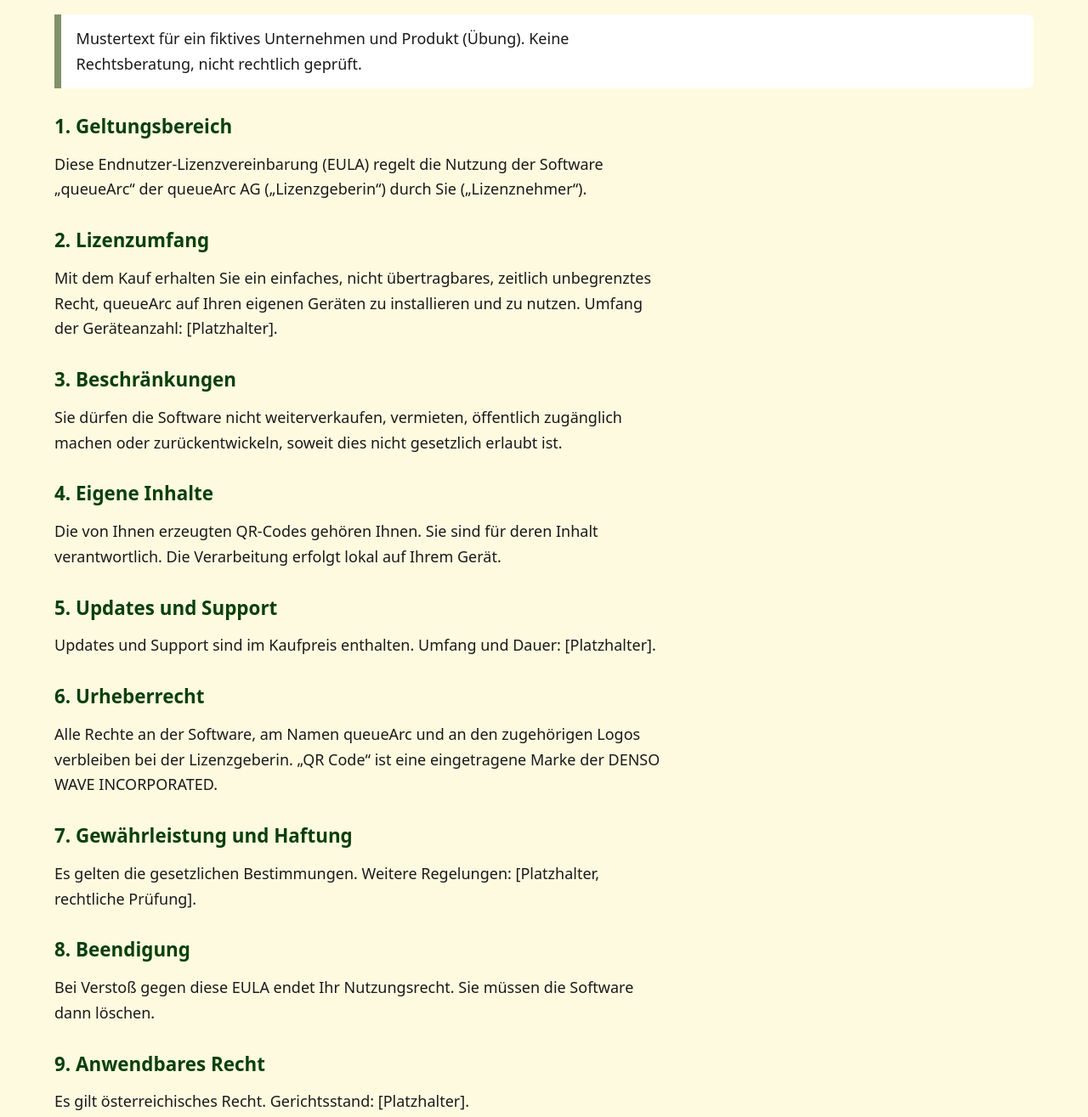
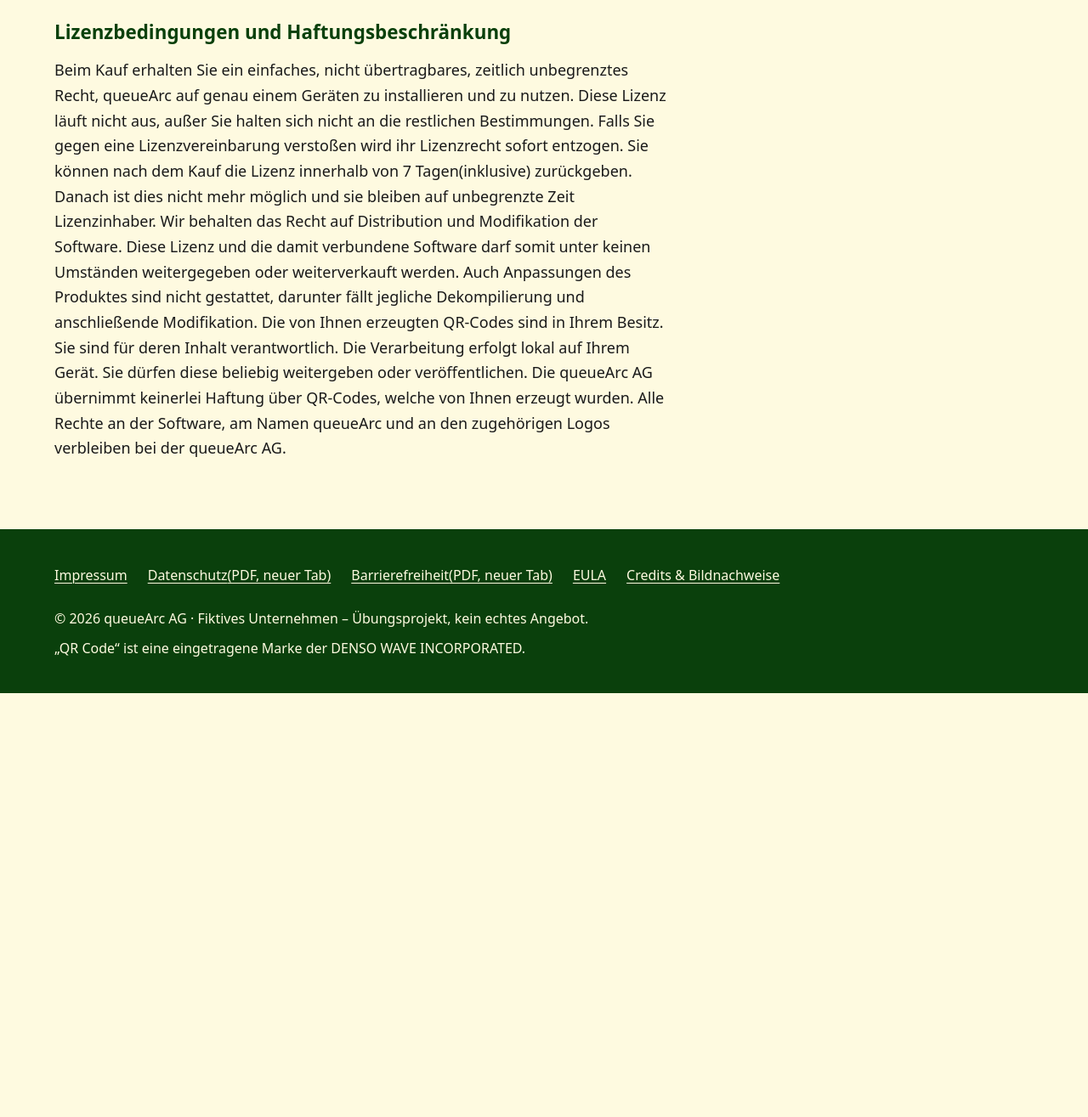
Before and after one commit to puntiii/DIRqueueArc, a plain HTML site: page eula.html in a window 1280 px wide. Shown: the part 182-1497 px from the top of the page at 85% size. After the commit the page ends 998 px from the top, so only its background shows below. Drawn offline with Linux system fonts and the light colour scheme.

Commit message:
fix: modified licsense text

```diff
--- a/eula.html
+++ b/eula.html
@@ -42,35 +42,12 @@
     <div class="container">
       <div class="legal">
       <h1><span class="de">Endnutzer-Lizenzvereinbarung (EULA)</span><span class="en">End-user license agreement (EULA)</span></h1>
-      <div class="notice"><p class="de">Mustertext für ein fiktives Unternehmen und Produkt (Übung). Keine Rechtsberatung, nicht rechtlich geprüft.</p>
-<p class="en">Sample text for a fictional company and product (practice). Not legal advice, not legally reviewed.</p></div>
-      <h2><span class="de">1. Geltungsbereich</span><span class="en">1. Scope</span></h2>
-      <p class="de">Diese Endnutzer-Lizenzvereinbarung (EULA) regelt die Nutzung der Software „queueArc“ der queueArc AG („Lizenzgeberin“) durch Sie („Lizenznehmer“).</p>
-<p class="en">This end-user license agreement (EULA) governs your (“Licensee”) use of the “queueArc” software of queueArc AG (“Licensor”).</p>
-      <h2><span class="de">2. Lizenzumfang</span><span class="en">2. Grant of license</span></h2>
-      <p class="de">Mit dem Kauf erhalten Sie ein einfaches, nicht übertragbares, zeitlich unbegrenztes Recht, queueArc auf Ihren eigenen Geräten zu installieren und zu nutzen. Umfang der Geräteanzahl: [Platzhalter].</p>
-<p class="en">By purchasing you receive a non-exclusive, non-transferable, perpetual right to install and use queueArc on your own devices. Number of devices: [placeholder].</p>
-      <h2><span class="de">3. Beschränkungen</span><span class="en">3. Restrictions</span></h2>
-      <p class="de">Sie dürfen die Software nicht weiterverkaufen, vermieten, öffentlich zugänglich machen oder zurückentwickeln, soweit dies nicht gesetzlich erlaubt ist.</p>
-<p class="en">You may not resell, rent, make publicly available or reverse engineer the software, except where permitted by law.</p>
-      <h2><span class="de">4. Eigene Inhalte</span><span class="en">4. Your content</span></h2>
-      <p class="de">Die von Ihnen erzeugten QR-Codes gehören Ihnen. Sie sind für deren Inhalt verantwortlich. Die Verarbeitung erfolgt lokal auf Ihrem Gerät.</p>
-<p class="en">The QR codes you create belong to you. You are responsible for their content. Processing takes place locally on your device.</p>
-      <h2><span class="de">5. Updates und Support</span><span class="en">5. Updates and support</span></h2>
-      <p class="de">Updates und Support sind im Kaufpreis enthalten. Umfang und Dauer: [Platzhalter].</p>
-<p class="en">Updates and support are included in the purchase price. Scope and duration: [placeholder].</p>
-      <h2><span class="de">6. Urheberrecht</span><span class="en">6. Copyright</span></h2>
-      <p class="de">Alle Rechte an der Software, am Namen queueArc und an den zugehörigen Logos verbleiben bei der Lizenzgeberin. „QR Code“ ist eine eingetragene Marke der DENSO WAVE INCORPORATED.</p>
-<p class="en">All rights to the software, the name queueArc and the associated logos remain with the Licensor. “QR Code” is a registered trademark of DENSO WAVE INCORPORATED.</p>
-      <h2><span class="de">7. Gewährleistung und Haftung</span><span class="en">7. Warranty and liability</span></h2>
-      <p class="de">Es gelten die gesetzlichen Bestimmungen. Weitere Regelungen: [Platzhalter, rechtliche Prüfung].</p>
-<p class="en">Statutory provisions apply. Further provisions: [placeholder, legal review].</p>
-      <h2><span class="de">8. Beendigung</span><span class="en">8. Termination</span></h2>
-      <p class="de">Bei Verstoß gegen diese EULA endet Ihr Nutzungsrecht. Sie müssen die Software dann löschen.</p>
-<p class="en">If you breach this EULA, your right of use ends. You must then delete the software.</p>
-      <h2><span class="de">9. Anwendbares Recht</span><span class="en">9. Governing law</span></h2>
-      <p class="de">Es gilt österreichisches Recht. Gerichtsstand: [Platzhalter].</p>
-<p class="en">Austrian law applies. Place of jurisdiction: [placeholder].</p>
+      <h2>Lizenzbedingungen und Haftungsbeschränkung</h2>
+      <p> Beim Kauf erhalten Sie ein einfaches, nicht übertragbares, zeitlich unbegrenztes Recht, queueArc auf genau einem Geräten zu installieren und zu nutzen. Diese Lizenz läuft nicht aus, außer Sie halten sich nicht an die restlichen Bestimmungen. Falls Sie gegen eine Lizenzvereinbarung verstoßen wird ihr Lizenzrecht sofort entzogen.
+Sie können nach dem Kauf die Lizenz innerhalb von 7 Tagen(inklusive) zurückgeben. Danach ist dies nicht mehr möglich und sie bleiben auf unbegrenzte Zeit Lizenzinhaber.
+Wir behalten das Recht auf Distribution und Modifikation der Software. Diese Lizenz und die damit verbundene Software darf somit unter keinen Umständen weitergegeben oder weiterverkauft werden. Auch Anpassungen des Produktes sind nicht gestattet, darunter fällt jegliche Dekompilierung und anschließende Modifikation.
+Die von Ihnen erzeugten QR-Codes sind in Ihrem Besitz. Sie sind für deren Inhalt verantwortlich. Die Verarbeitung erfolgt lokal auf Ihrem Gerät. Sie dürfen diese beliebig weitergeben oder veröffentlichen. Die queueArc AG übernimmt keinerlei Haftung über QR-Codes, welche von Ihnen erzeugt wurden.
+Alle Rechte an der Software, am Namen queueArc und an den zugehörigen Logos verbleiben bei der queueArc AG.</p>
       </div>
     </div>
   </main>
```
